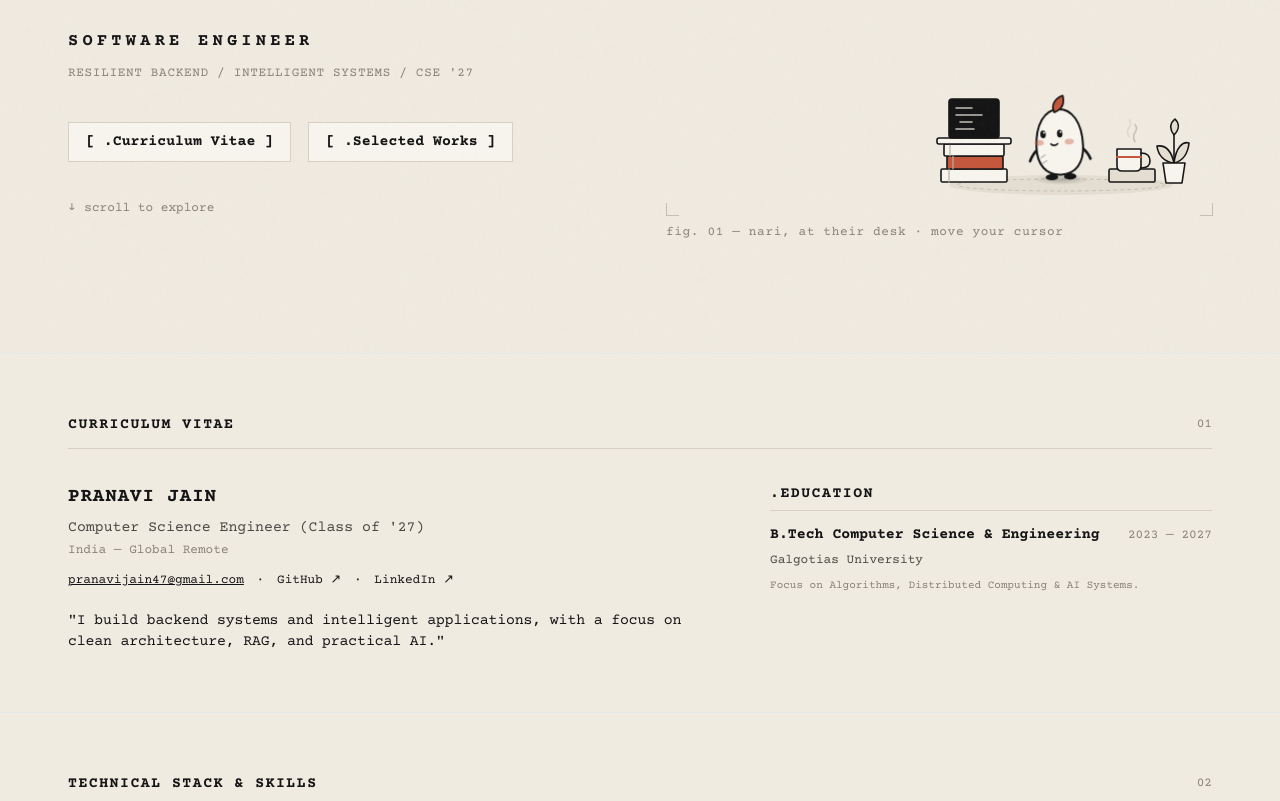
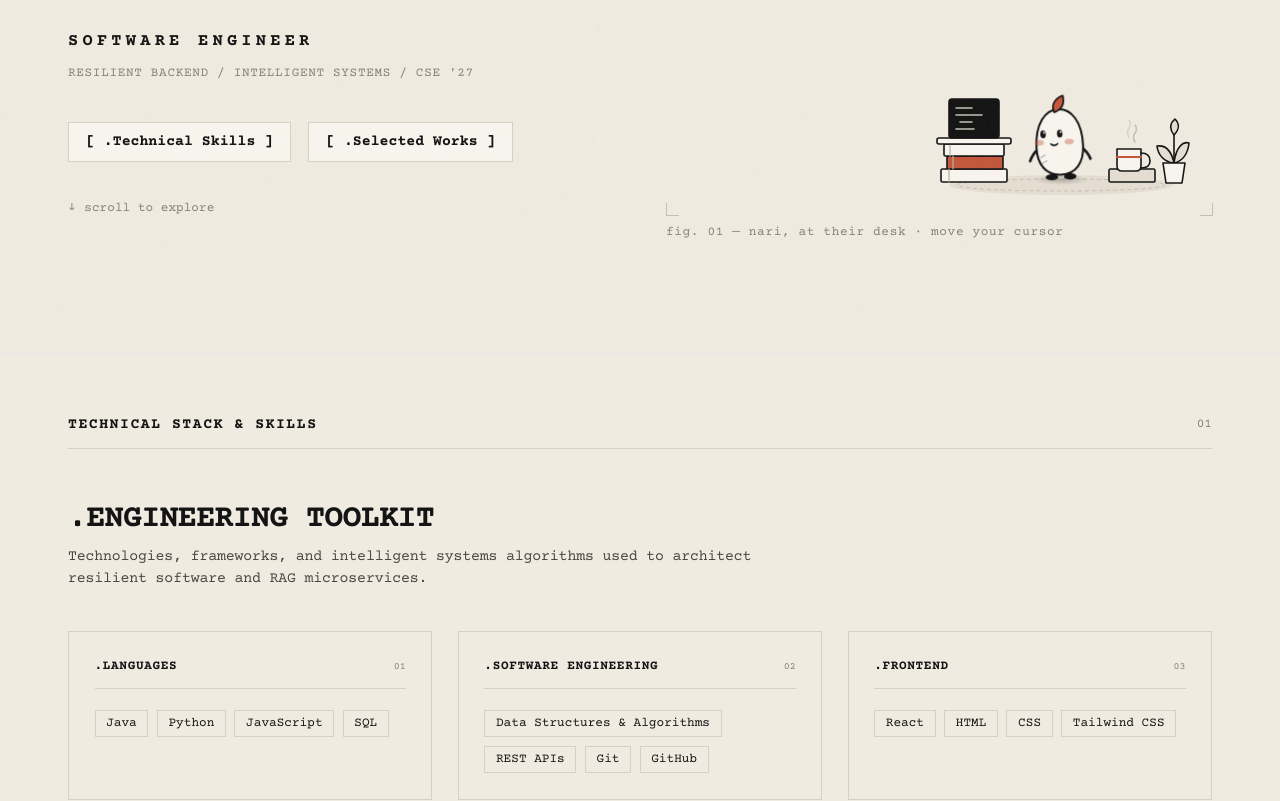
Before and after one commit to prranavii/portfolio, a React (Vite) app: page / in a window 1280 px wide. Shown: the part 447-1248 px from the top of the page. Built offline with nearby package versions, Linux system fonts and the light colour scheme; a web font is replaced by a local one.

Commit message:
refactor: remove Curriculum Vitae block completely and transition hero directly into Technical Stack section

```diff
--- a/src/App.jsx
+++ b/src/App.jsx
@@ -1,6 +1,5 @@
 import Navbar from './components/Navbar';
 import Hero from './components/Hero';
-import About from './components/About';
 import Skills from './components/Skills';
 import Work from './components/Work';
 import Journey from './components/Journey';
@@ -17,7 +16,6 @@ export default function App() {
       <CustomCursor />
       <Navbar />
       <Hero />
-      <About />
       <Skills />
       <Work />
       <Journey />
--- a/src/components/About.jsx
+++ /dev/null
@@ -1,85 +0,0 @@
-import React from 'react';
-import { motion } from 'framer-motion';
-import { portfolioData } from '../data/portfolioData';
-
-const About = () => {
-  const { personalInfo } = portfolioData;
-
-  const fadeUp = {
-    initial: { opacity: 0, y: 15 },
-    whileInView: { opacity: 1, y: 0 },
-    viewport: { once: true },
-    transition: { duration: 0.6, ease: [0.16, 1, 0.3, 1] }
-  };
-
-  const emailDisplay = personalInfo.email.replace('mailto:', '');
-
-  return (
-    <section id="about" className="py-10 md:py-14 px-4 sm:px-10 md:px-16 border-t border-paper-border/60 relative">
-      {/* Header bar */}
-      <div className="flex justify-between items-center w-full font-mono text-xs sm:text-sm text-ink-secondary border-b border-paper-border pb-3 mb-6 sm:mb-8">
-        <span className="uppercase tracking-widest text-ink font-semibold">Curriculum Vitae</span>
-        <span className="text-ink-muted text-xs">01</span>
-      </div>
-
-      {/* Compact Editorial 2-Column Spread */}
-      <motion.div {...fadeUp} className="grid grid-cols-1 lg:grid-cols-12 gap-8 lg:gap-14 max-w-6xl mx-auto">
-
-        {/* Left Column: Identity & Exact Short Bio */}
-        <div className="lg:col-span-7 space-y-4">
-          <div className="space-y-1 font-mono text-sm">
-            <h2 className="font-bold text-ink uppercase tracking-wider text-base sm:text-lg">
-              PRANAVI JAIN
-            </h2>
-            <p className="text-ink-secondary text-xs sm:text-sm">
-              Computer Science Engineer (Class of '27)
-            </p>
-            <p className="text-ink-muted text-xs">
-              India — Global Remote
-            </p>
-            <div className="pt-2 flex flex-wrap items-center gap-3 text-xs font-mono">
-              <a href={personalInfo.email} className="text-ink underline hover:text-ink-secondary">
-                {emailDisplay}
-              </a>
-              <span>·</span>
-              <a href={personalInfo.github} target="_blank" rel="noreferrer" className="text-ink hover:underline">
-                GitHub ↗
-              </a>
-              <span>·</span>
-              <a href={personalInfo.linkedin} target="_blank" rel="noreferrer" className="text-ink hover:underline">
-                LinkedIn ↗
-              </a>
-            </div>
-          </div>
-
-          {/* Exact Short Bio */}
-          <p className="typewriter-text text-xs sm:text-sm text-ink leading-relaxed pt-1">
-            "I build backend systems and intelligent applications, with a focus on clean architecture, RAG, and practical AI."
-          </p>
-        </div>
-
-        {/* Right Column: Compact Education */}
-        <div className="lg:col-span-5 space-y-3">
-          <h3 className="font-mono font-bold text-xs sm:text-sm text-ink tracking-widest uppercase border-b border-paper-border pb-1.5">
-            .EDUCATION
-          </h3>
-          <div className="font-mono text-xs sm:text-sm space-y-1.5">
-            <div className="flex flex-col sm:flex-row justify-between sm:items-baseline text-ink font-semibold">
-              <span>B.Tech Computer Science & Engineering</span>
-              <span className="text-ink-muted text-xs font-normal">2023 — 2027</span>
-            </div>
-            <p className="text-ink-secondary text-xs font-medium">
-              Galgotias University
-            </p>
-            <p className="text-ink-muted text-[11px] leading-relaxed pt-0.5">
-              Focus on Algorithms, Distributed Computing & AI Systems.
-            </p>
-          </div>
-        </div>
-
-      </motion.div>
-    </section>
-  );
-};
-
-export default About;
--- a/src/components/Contact.jsx
+++ b/src/components/Contact.jsx
@@ -23,7 +23,7 @@ const Contact = () => {
       {/* Section Header */}
       <div className="flex justify-between items-center w-full font-mono text-xs sm:text-sm text-ink-secondary border-b border-paper-border pb-3 mb-8 sm:mb-12">
         <span className="uppercase tracking-widest text-ink font-semibold">Contact & Inquiries</span>
-        <span className="text-ink-muted text-xs">05</span>
+        <span className="text-ink-muted text-xs">04</span>
       </div>
 
       <div className="max-w-4xl mx-auto">
--- a/src/components/Hero.jsx
+++ b/src/components/Hero.jsx
@@ -43,11 +43,11 @@ const Hero = () => {
           {/* Action Buttons */}
           <div className="cta-button-group pt-4 flex flex-wrap justify-center lg:justify-start items-center gap-3 sm:gap-4 text-xs sm:text-sm font-mono">
             <a
-              href="#about"
-              data-look="cv"
+              href="#skills"
+              data-look="skills"
               className="border border-paper-border px-4 py-2 text-ink hover:bg-paper-dark transition-colors bg-paper-light font-semibold"
             >
-              [ .Curriculum Vitae ]
+              [ .Technical Skills ]
             </a>
             <a
               href="#work"
--- a/src/components/Journey.jsx
+++ b/src/components/Journey.jsx
@@ -15,7 +15,7 @@ const Journey = () => {
       {/* Header bar of section */}
       <div className="flex justify-between items-center w-full font-mono text-xs sm:text-sm text-ink-secondary border-b border-paper-border pb-3 mb-8 sm:mb-12">
         <span className="uppercase tracking-widest text-ink font-semibold">Experience & Roles</span>
-        <span className="text-ink-muted text-xs">04</span>
+        <span className="text-ink-muted text-xs">03</span>
       </div>
 
       {/* Experience Cards Grid */}
--- a/src/components/Navbar.jsx
+++ b/src/components/Navbar.jsx
@@ -42,12 +42,6 @@ const Navbar = () => {
 
           {/* Center Quick Navigation (Desktop) */}
           <div className="hidden md:flex items-center gap-6 lg:gap-8 text-xs uppercase tracking-wider text-ink-muted">
-            <button
-              onClick={() => scrollToSection('about')}
-              className="hover:text-ink transition-colors cursor-pointer"
-            >
-              .About
-            </button>
             <button
               onClick={() => scrollToSection('skills')}
               className="hover:text-ink transition-colors cursor-pointer"
@@ -127,11 +121,10 @@ const Navbar = () => {
             <div className="flex flex-col space-y-4 sm:space-y-6 my-auto text-left max-w-xl mx-auto w-full">
               {[
                 { id: 'home', num: '00', label: 'Cover / Start' },
-                { id: 'about', num: '01', label: 'Curriculum Vitae' },
-                { id: 'skills', num: '02', label: 'Technical Stack & Skills' },
-                { id: 'work', num: '03', label: 'Selected Works' },
-                { id: 'journey', num: '04', label: 'Career Timeline' },
-                { id: 'contact', num: '05', label: 'Contact & Inquiries' },
+                { id: 'skills', num: '01', label: 'Technical Stack & Skills' },
+                { id: 'work', num: '02', label: 'Selected Works' },
+                { id: 'journey', num: '03', label: 'Career Timeline' },
+                { id: 'contact', num: '04', label: 'Contact & Inquiries' },
               ].map((item) => (
                 <div
                   key={item.id}
--- a/src/components/Skills.jsx
+++ b/src/components/Skills.jsx
@@ -17,7 +17,7 @@ const Skills = () => {
       {/* Section Header */}
       <div className="flex justify-between items-center w-full font-mono text-xs sm:text-sm text-ink-secondary border-b border-paper-border pb-3 mb-8 sm:mb-12">
         <span className="uppercase tracking-widest text-ink font-semibold">Technical Stack & Skills</span>
-        <span className="text-ink-muted text-xs">02</span>
+        <span className="text-ink-muted text-xs">01</span>
       </div>
 
       <div className="max-w-6xl mx-auto space-y-10">
--- a/src/components/Work.jsx
+++ b/src/components/Work.jsx
@@ -228,7 +228,7 @@ const Work = () => {
       {/* Section Header */}
       <div className="flex justify-between items-center w-full font-mono text-xs sm:text-sm text-ink-secondary border-b border-paper-border pb-3 mb-8 sm:mb-12">
         <span className="uppercase tracking-widest text-ink font-semibold">Selected Works</span>
-        <span className="text-ink-muted text-xs">03</span>
+        <span className="text-ink-muted text-xs">02</span>
       </div>
 
       {/* 4-Column Showcase */}
```
